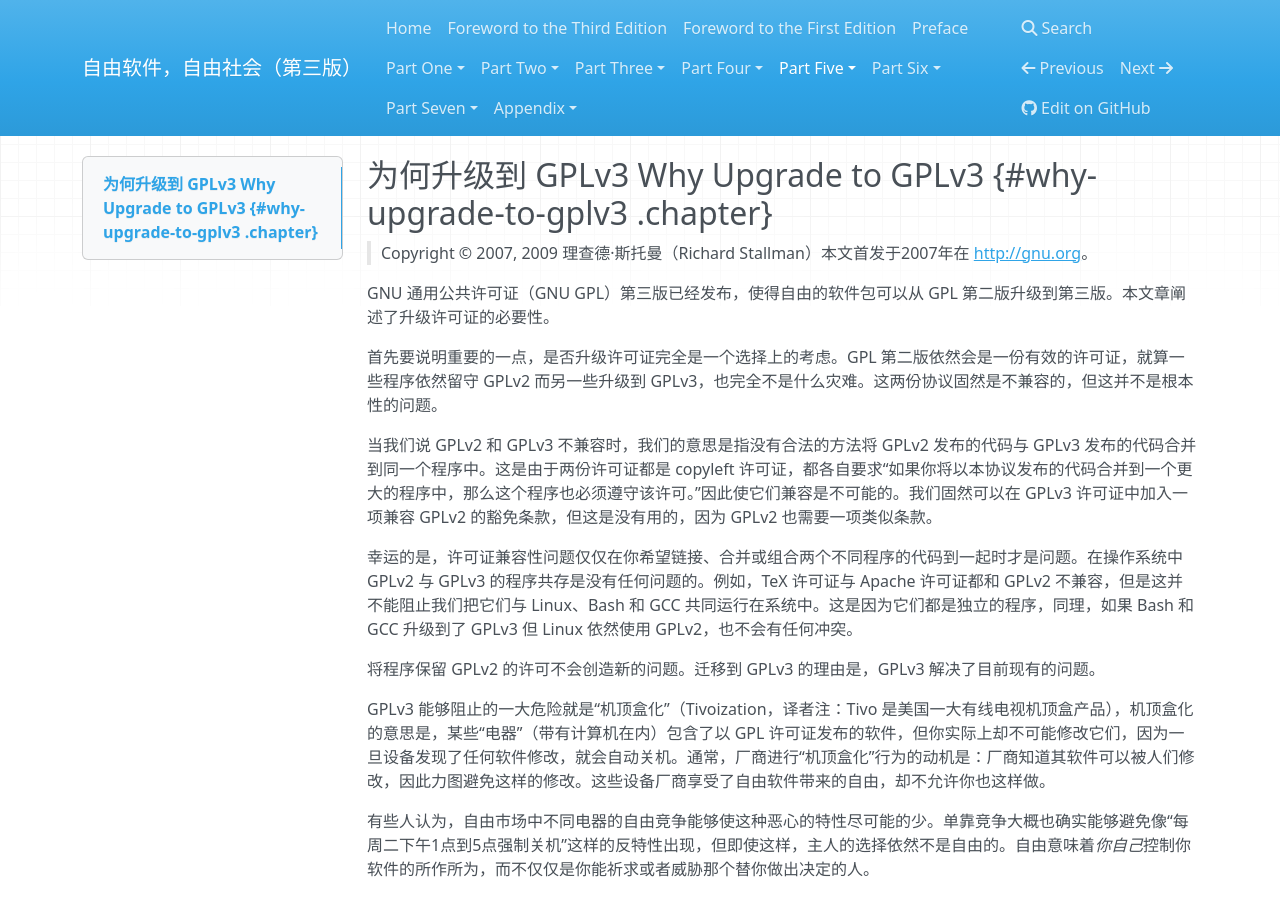
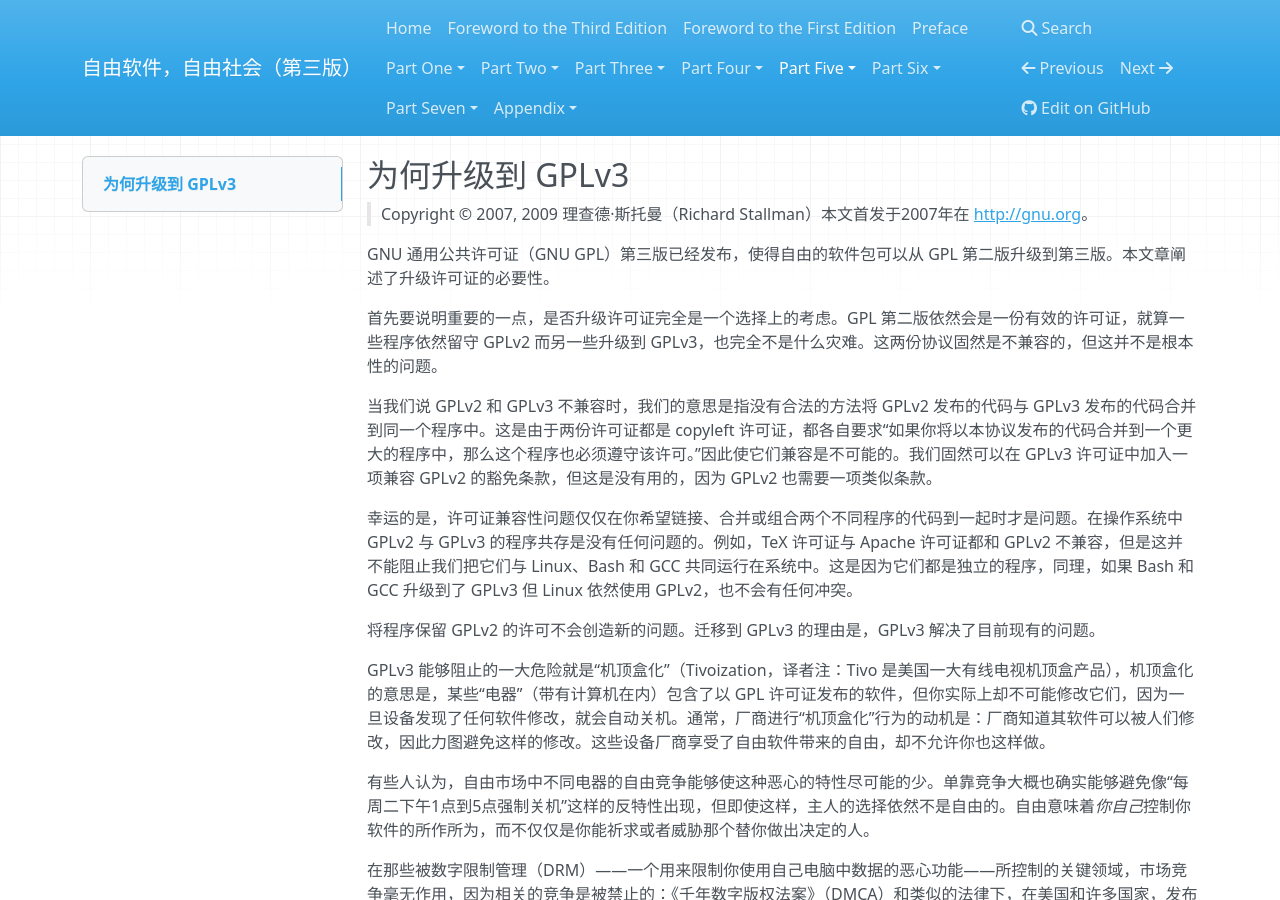
Before and after one commit to beijinglug/fsfs-zh, an MkDocs documentation site: the page built from docs/rms-why-gplv3.md, in a window 1280 px wide and 900 px high. Built offline with MkDocs 1.6.1, drawn with Linux system fonts in a browser that asks for light colours; nearby versions of some CDN libraries; old or Windows-style settings are respelled for this version of MkDocs.

Commit message:
Update rms-why-gplv3.md

```diff
--- a/docs/rms-why-gplv3.md
+++ b/docs/rms-why-gplv3.md
@@ -1,4 +1,4 @@
-## 为何升级到 GPLv3 Why Upgrade to GPLv3 {#why-upgrade-to-gplv3 .chapter}
+## 为何升级到 GPLv3
 
 > Copyright © 2007, 2009 理查德·斯托曼（Richard Stallman）本文首发于2007年在 <http://gnu.org>。
 
```
